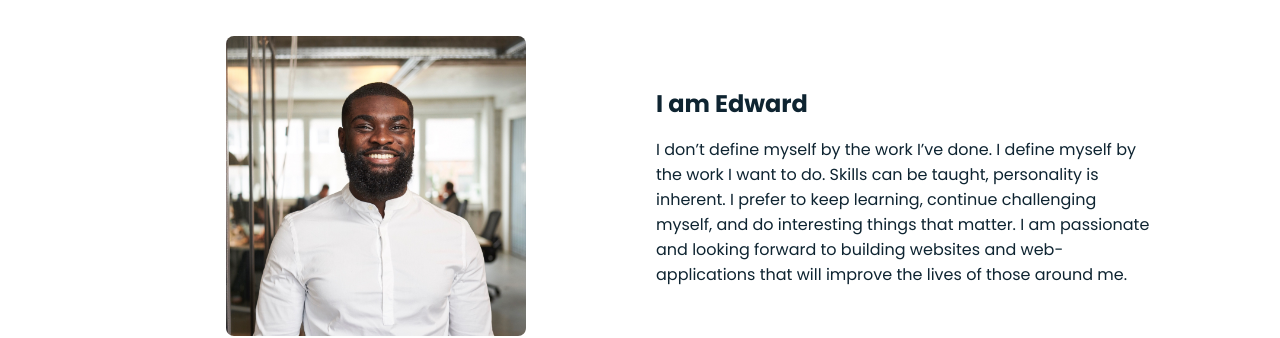
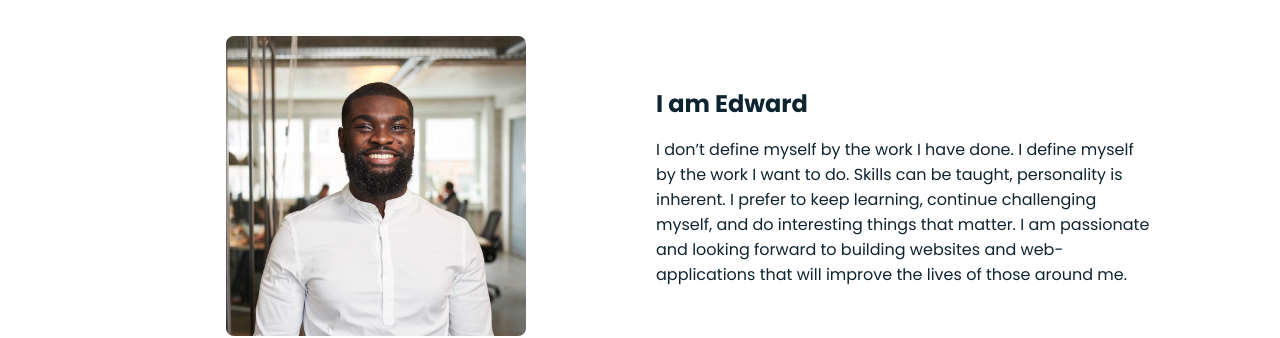
Before and after one commit to EdwardAgyeman/Portfolio-Website, a plain HTML site: page index.html in a window 1280 px wide. Shown: the part 940-1278 px from the top of the page. Drawn offline with nearby package versions, Linux system fonts and the light colour scheme.

Commit message:
minor change in about text

```diff
--- a/index.html
+++ b/index.html
@@ -67,7 +67,7 @@
 
                 <div>
                     <h2 class="about__subtitle">I am Edward</h2>
-                    <p class="about__text">I don’t define myself by the work I’ve done. I define myself by the work I want to do. Skills can be taught, personality is inherent. I prefer to keep learning, continue challenging myself, and do interesting things that matter. I am passionate and looking forward to building websites and web-applications that will improve the lives of those around me.</p>
+                    <p class="about__text">I don’t define myself by the work I have done. I define myself by the work I want to do. Skills can be taught, personality is inherent. I prefer to keep learning, continue challenging myself, and do interesting things that matter. I am passionate and looking forward to building websites and web-applications that will improve the lives of those around me.</p>
                 </div>
 
             </div>
```
Also changed, not shown: 2 other files.
